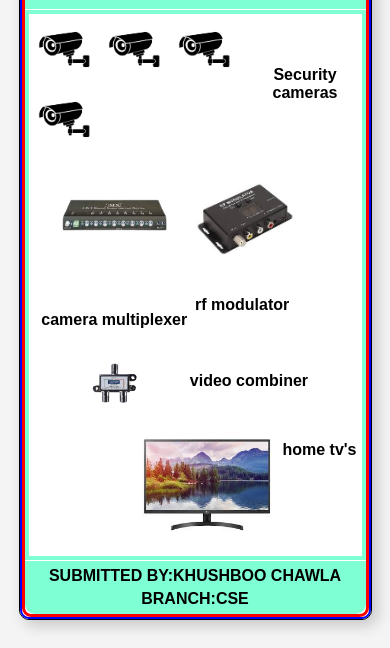
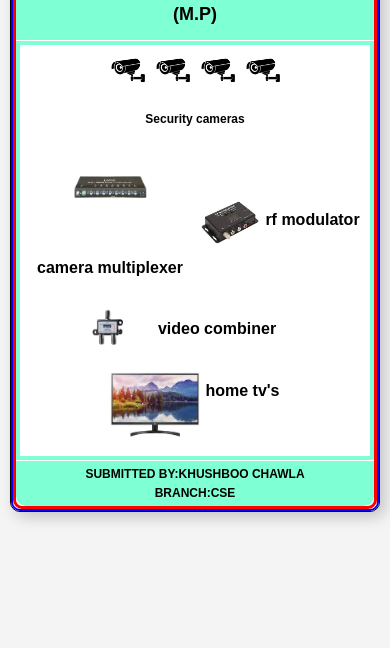
Before and after one commit to khushboochawla15/mern-task, a plain HTML site: page task1.html in a window 390 px wide. Shown: the part 196-844 px from the top of the page. Drawn offline with Linux system fonts and the light colour scheme.

Commit message:
Add files via upload

```diff
--- a/style1.css
+++ b/style1.css
@@ -7,6 +7,7 @@
     justify-content: center;
     align-items: center;
     min-height: 100vh;
+    box-sizing: border-box;
 }
 
 .poster {
@@ -20,27 +21,28 @@
     transition: all 1s ease;
 }
 
-.poster:hover{
+.poster:hover {
     box-shadow: 7px 7px 19px black;
     transform: translateX(180px);
 }
-#border1,#border2{
 
+#border1, #border2 {
     background: white;
     border: 2px solid blue;
-
     border-radius: 9px;
 }
-#border2{
-    border:3px solid red;
+
+#border2 {
+    border: 3px solid red;
 }
-#header{
+
+#header {
     font-size: 18px;
     color: black;
     padding: 1px;
     background-color: #7FFFD4;
     border-top-right-radius: 10px;
-    border-top-left-radius:10px ;
+    border-top-left-radius: 10px;
 }
 
 .diagram {
@@ -48,11 +50,13 @@
     padding: 5px;
     border: 4px solid #7FFFD4;
 }
-#row1{
+
+#row1 {
     display: flex;
     gap: 10px;
 }
-#text1{
+
+#text1 {
     display: flex;
     justify-content: center;
     align-items: center;
@@ -66,61 +70,189 @@
     margin-bottom: 1px;
 }
 
-
 .footer {
     font-size: 16px;
     font-weight: bold;
     padding: 1px;
     background-color: #7FFFD4;
     border-bottom-right-radius: 10px;
-    border-bottom-left-radius:10px ;
-
+    border-bottom-left-radius: 10px;
 }
 
 .footer p {
     margin: 5px 0;
 }
-#camera
-{
-    justify-content:flex-start;
 
+#camera {
+    justify-content: flex-start;
 }
-.cam{
+
+.cam {
     width: 60px;
     height: auto;
 }
-#multiplexer img, #combiner img , #tv img{
-    width:130px;
+
+#multiplexer img, #combiner img, #tv img {
+    width: 130px;
     height: auto;
 }
-#multiplexer{
+
+#multiplexer {
     justify-content: center;
     width: 50%;
 }
-.connect{
+
+.connect {
     display: flex;
     align-items: center;
+}
 
-}
-#modulator{
+#modulator {
     justify-content: flex-start;
     width: 50%;
+}
 
-}
-#modulator img{
+#modulator img {
     width: 100px;
     height: auto;
 }
-#combiner
-{
-    justify-content:flex-end;
+
+#combiner {
+    justify-content: flex-end;
     width: 85%;
 }
-#tv img{
+
+#tv img {
     width: 130px;
     height: auto;
 }
-#tv{
+
+#tv {
     justify-content: flex-end;
+}
 
+/* Media Queries for Responsive Design */
+@media (max-width: 1200px) {
+    .poster {
+        width: 80%;
+    }
+
+    #row1 {
+        flex-direction: column;
+        gap: 20px;
+    }
+
+    .footer {
+        font-size: 14px;
+    }
+
+    #header {
+        font-size: 16px;
+    }
 }
+
+@media (max-width: 992px) {
+    .poster {
+        width: 90%;
+    }
+
+    #row1 {
+        flex-direction: column;
+        gap: 15px;
+    }
+
+    #text1 {
+        flex-direction: column;
+    }
+
+    .footer {
+        font-size: 14px;
+    }
+
+    #camera, #modulator, #multiplexer, #combiner, #tv {
+        justify-content: center;
+    }
+
+    #camera .cam {
+        width: 50px;
+    }
+
+    #modulator img {
+        width: 80px;
+    }
+
+    #multiplexer img, #combiner img, #tv img {
+        width: 120px;
+    }
+}
+
+@media (max-width: 768px) {
+    .poster {
+        width: 95%;
+        margin: 10px;
+    }
+
+    #row1 {
+        flex-direction: column;
+        gap: 10px;
+    }
+
+    #header {
+        font-size: 14px;
+    }
+
+    .footer {
+        font-size: 12px;
+    }
+
+    #camera .cam {
+        width: 45px;
+    }
+
+    #modulator img {
+        width: 70px;
+    }
+
+    #multiplexer img, #combiner img, #tv img {
+        width: 100px;
+    }
+}
+
+@media (max-width: 480px) {
+    .poster {
+        width: 100%;
+    }
+
+    #row1 {
+        flex-direction: column;
+        gap: 5px;
+    }
+
+    .footer {
+        font-size: 12px;
+    }
+
+    #header {
+        font-size: 12px;
+    }
+
+    #camera .cam {
+        width: 40px;
+    }
+
+    #modulator img {
+        width: 60px;
+    }
+
+    #multiplexer img, #combiner img, #tv img {
+        width: 90px;
+    }
+
+    #text1 {
+        font-size: 12px;
+    }
+
+    .row {
+        gap: 5px;
+    }
+}
```
